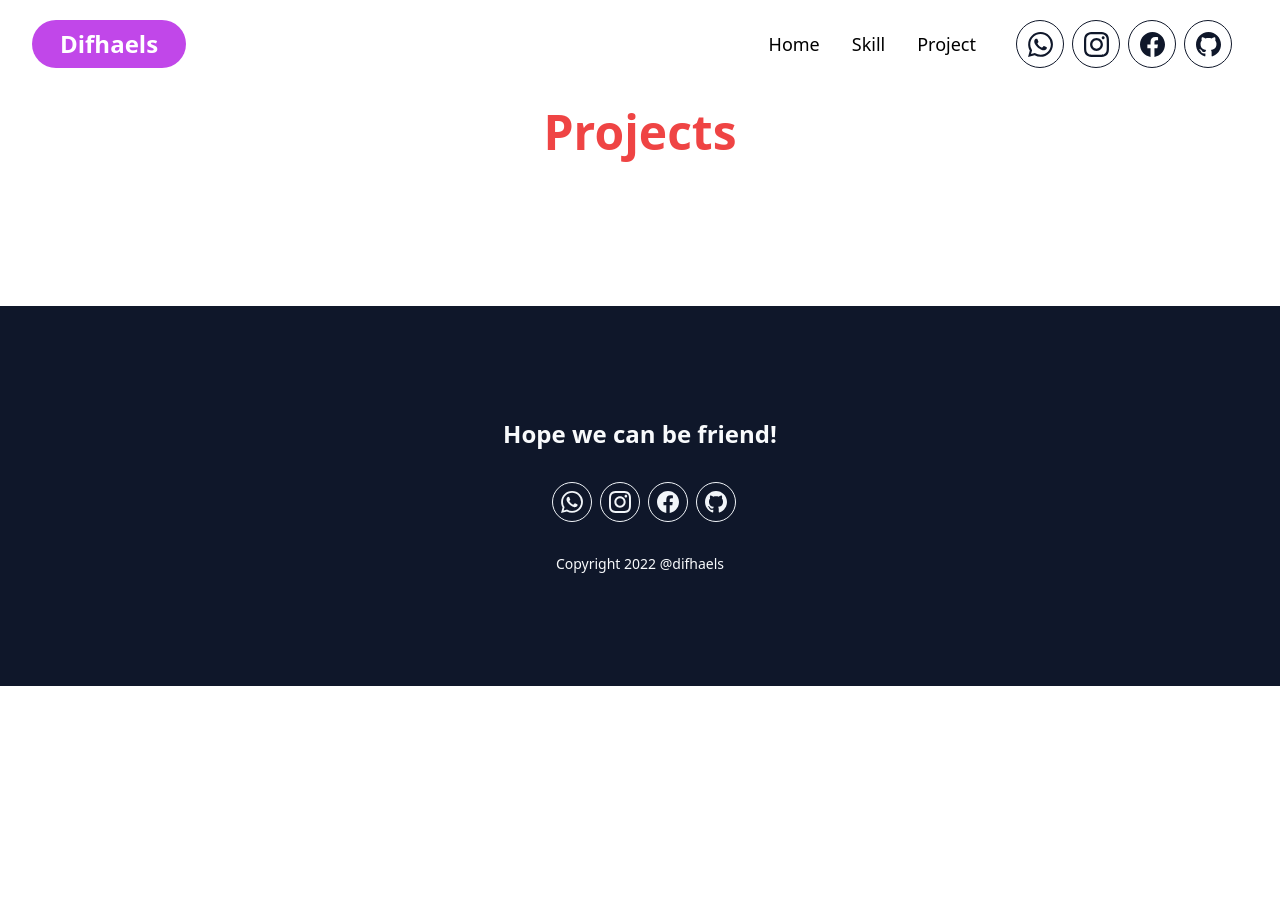
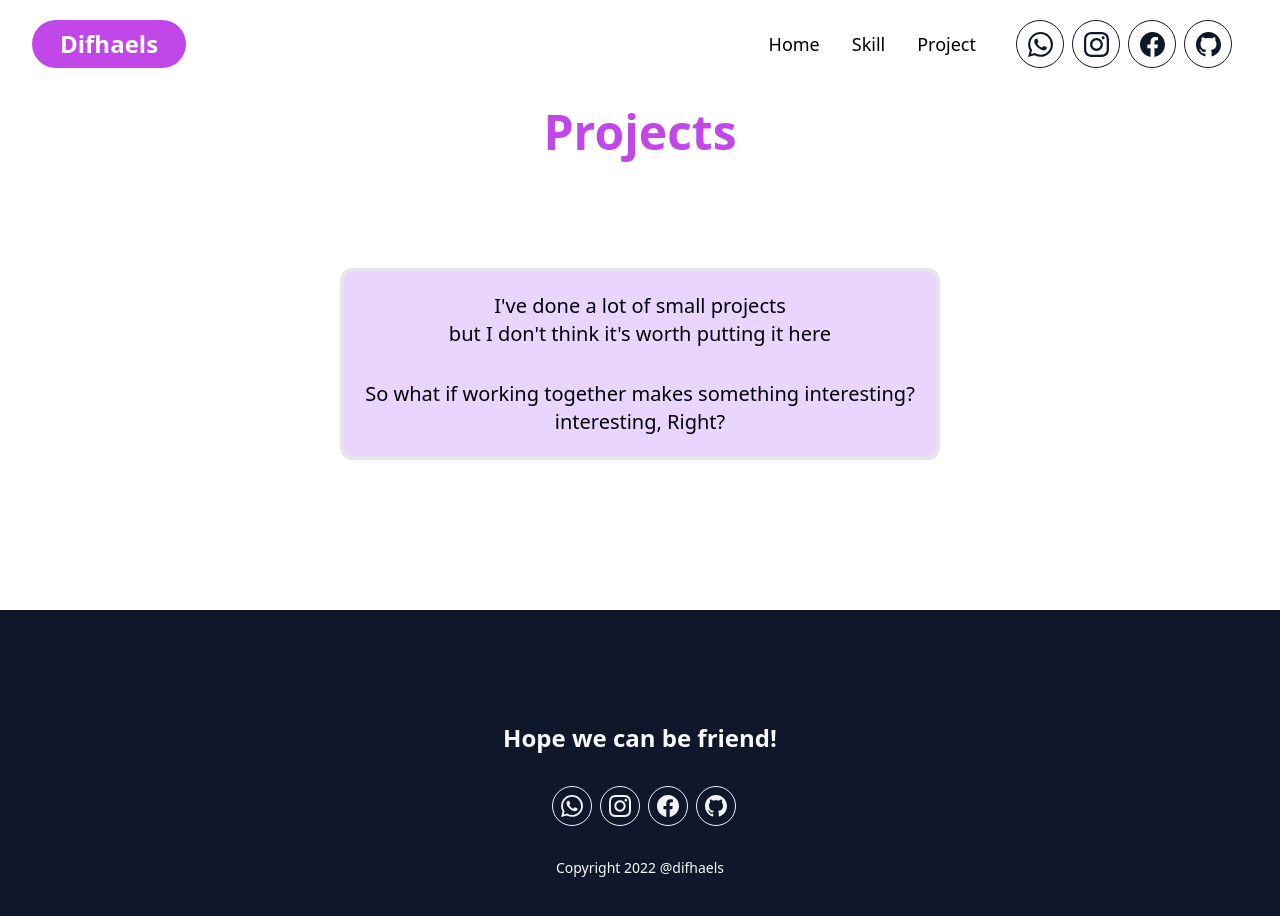
Before and after one commit to difhaels/portfolio-cra, a React (Create React App) app: page /Project in a window 1280 px wide. Shown: the top 916 px of the page. Before the commit the page ends 800 px from the top, so only its background shows below. Built offline with nearby package versions, Linux system fonts and the light colour scheme.

Commit message:
add project

```diff
--- a/src/components/Project.js
+++ b/src/components/Project.js
@@ -1,3 +1,13 @@
 export default function Project() {
-  return <h1 className="text-5xl mt-10 text-red-500 font-bold text-center">Projects</h1>;
+  return (
+    <div>
+      <h1 className="text-5xl mt-10 text-primary font-bold text-center">Projects</h1>
+      <div className="w-[600px] border-4 bg-purple-200 rounded-xl p-5 flex flex-wrap justify-center mx-auto my-28">
+        <h1 className="text-xl">I've done a lot of small projects</h1>
+        <h1 className="text-xl">but I don't think it's worth putting it here</h1>
+        <h1 className="text-xl pt-8">So what if working together makes something interesting?</h1>
+        <h1 className="text-xl">interesting, Right?</h1>
+      </div>
+    </div>
+  );
 }
```
